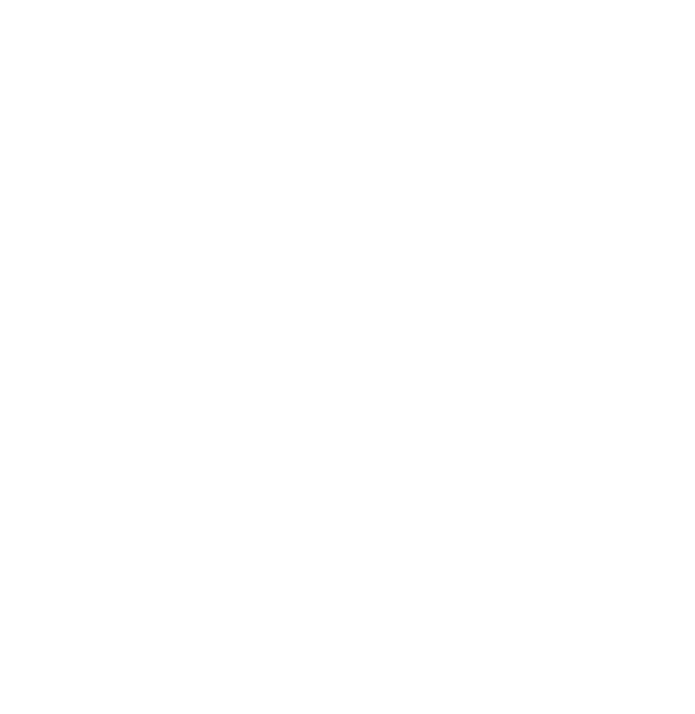
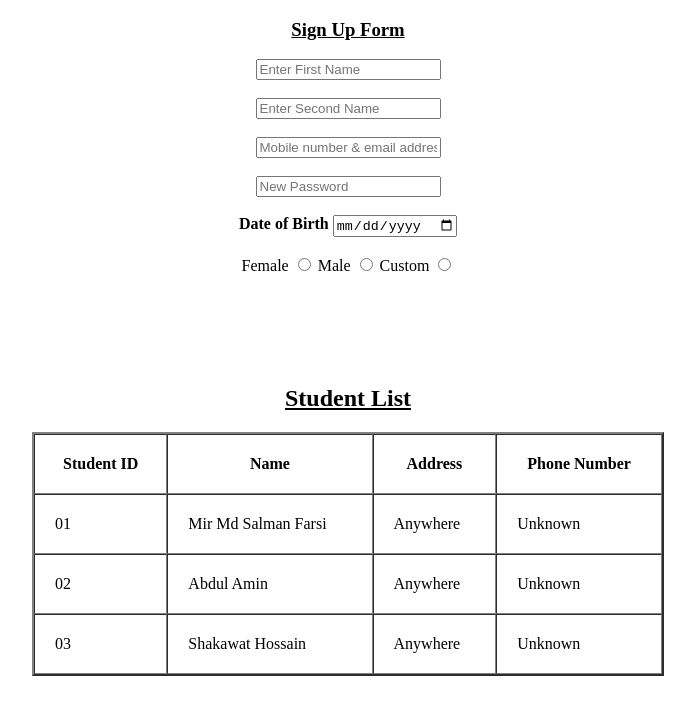
Before and after one commit to MMSFarsi/creative-2nd-day, a plain HTML site: page index.html in a window 1280 px wide. Shown: the whole page, without its empty margins (292-987 px from the left). Drawn offline with Linux system fonts and the light colour scheme.

Commit message:
form add

```diff
--- a/index.html
+++ b/index.html
@@ -4,9 +4,88 @@
     <link rel="stylesheet" href="style.css">
     <meta charset="UTF-8">
     <meta name="viewport" content="width=device-width, initial-scale=1.0">
-    <title>Document</title>
+    <title>Login Form & Table</title>
 </head>
 <body>
+    <h3 align="center"><u>Sign Up Form</u></h3>
+    <form align="center">
+
+
+          <label for="fname"></label>
+          <input type="text" placeholder="Enter First Name" name="fname" required id="fname">
+          <br> <br>
+
+          <label for="secname"></label>
+          <input type="text" placeholder="Enter Second Name" name="secname" required id="secname" id="secname"> <br> <br>
+
+
+          <label for="fname"></label>
+          <input type="text" placeholder="Mobile number & email address" name="fname" required id="fname"> <br> <br>
+
+
+          <label for="psw"></label>
+          <input type="password" placeholder="New Password" name="psw" required> <br> <br>
+
+        <label for=""><b>Date of Birth</b></label>
+        <input type="date"> <br> <br>
+
+        <label for="gender">Female</label>
+        <input type="radio" id="gender">
+        <label for="gender">Male</label>
+        <input type="radio" id="gender">
+        <label for="gender">Custom</label>
+        <input type="radio" id="gender">
+
+          <!-- <button type="submit">Login</button>
+          <label>
+            <input type="checkbox" checked="checked" name="remember"> Remember me
+          </label>
+
+          <button type="button" class="cancelbtn">Cancel</button>
+          <span class="psw">Forgot <a href="#">password?</a></span> -->
+      </form>
+
+
+
+
+
+
+    <br><br><br><br><br>
+    <!-- Table Start -->
+    <h2 align="center "><u>Student List</u></h2>
+    <table border="2" cellspacing="0" width="50%" cellpadding="20%" align="center">
+        <thead>
+            <tr>
+                <th>Student ID</th>
+                <th>Name</th>
+                 <th>Address</th>
+                <th>Phone Number</th>
+             </tr>
+             <tr>
+                <td>01</td>
+                <td>Mir Md Salman Farsi</td>
+                <td>Anywhere</td>
+                <td>Unknown</td>
+
+             </tr>
+             <tr>
+                <td>02</td>
+                <td>Abdul Amin</td>
+                <td>Anywhere</td>
+                <td>Unknown</td>
+
+             </tr>
+             <tr>
+                <td>03</td>
+                <td>Shakawat Hossain</td>
+                <td>Anywhere</td>
+                <td>Unknown</td>
+
+             </tr>
+
+        </thead>
+    </table>
+    <!-- Table end -->
 
 </body>
 </html>
```
